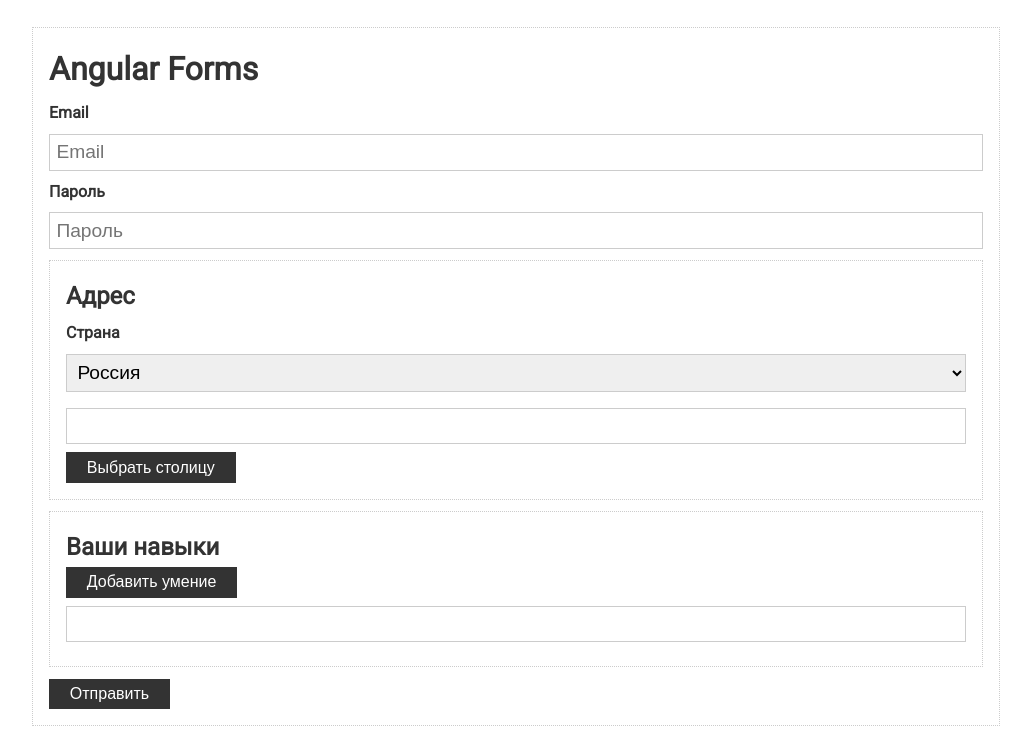
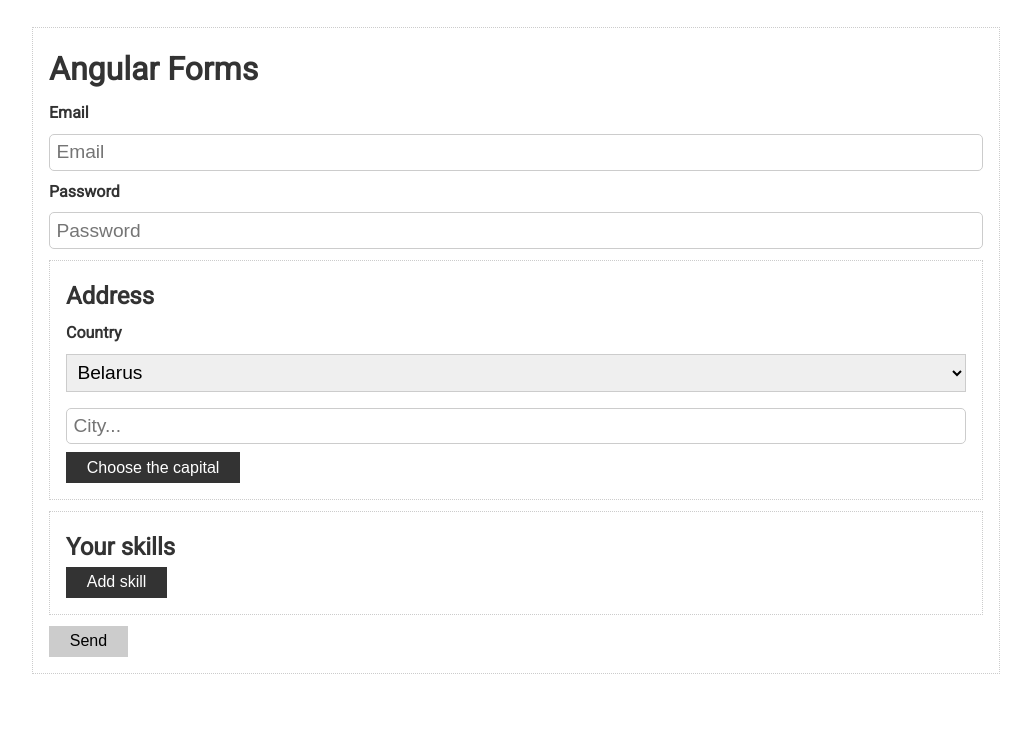
Before and after one commit to Alexey-Kleschov/Angular_Basics, an Angular app: page / in a window 1280 px wide. Shown: the top 748 px of the page, without its empty margins (124-1155 px from the left). Built offline with nearby package versions, Linux system fonts and the light colour scheme.

Commit message:
forms complete

```diff
--- a/src/app/app.component.html
+++ b/src/app/app.component.html
@@ -1,49 +1,76 @@
 <div class="container">
-  <form class="card">
+  <form class="card" [formGroup]='form' (ngSubmit)='submit()'>
     <h1>Angular Forms</h1>
 
     <div class="form-control">
       <label>Email</label>
-      <input type="text" placeholder="Email">
-      <div class="validation"></div>
+      <input type="text" placeholder="Email" formControlName='email'>
+      <div
+        class="validation"
+        *ngIf='form.get("email").invalid && form.get("email").touched'
+      >
+        <small *ngIf='form.get("email").errors.required'>
+          This field is required.
+        </small>
+        <small *ngIf='form.get("email").errors.email'>
+          Invalid email.
+        </small>
+        <small *ngIf='form.get("email").errors.restrictedEmail'>
+          This email is denied.
+        </small>
+        <small *ngIf='form.get("email").errors.uniqueEmail'>
+          This email is already exists.
+        </small>
+      </div>
     </div>
 
     <div class="form-control">
-      <label>Пароль</label>
-      <input type="password" placeholder="Пароль">
-      <div class="validation"></div>
+      <label>Password</label>
+      <input type="password" placeholder="Password" formControlName='password'>
+      <div
+        class="validation"
+        *ngIf='form.get("password").invalid && form.get("password").touched'
+      >
+        <small *ngIf='form.get("password").errors.required'>
+          This field is required.
+        </small>
+        <small *ngIf='form.get("password").errors.minlength'>
+          The password is too short. Min - {{form.get("password").errors.minlength.requiredLength}}
+          Now is {{form.get("password").errors.minlength.actualLength}}
+        </small>
+      </div>
     </div>
 
-    <div class="card">
-      <h2>Адрес</h2>
+    <div class="card" formGroupName='address'>
+      <h2>Address</h2>
 
       <div class="form-control">
-        <label>Страна</label>
+        <label>Country</label>
 
-        <select>
-          <option value="ru">Россия</option>
-          <option value="ua">Украина</option>
-          <option value="by">Беларусь</option>
+        <select formControlName='country'>
+          <option value="ru">Russia</option>
+          <option value="ua">Ukraine</option>
+          <option value="by">Belarus</option>
         </select>
       </div>
 
       <div class="form-control">
-        <input type="text">
+        <input type="text" formControlName='city' placeholder="City...">
       </div>
 
-      <button class="btn">Выбрать столицу</button>
+      <button class="btn" type="button" (click)='setCapital()'>Choose the capital</button>
     </div>
 
-    <div class="card">
-      <h2>Ваши навыки</h2>
-      <button class="btn">Добавить умение</button>
-      <div class="form-control">
-        <label></label>
-        <input type="text">
+    <div class="card" formGroupName='skills'>
+      <h2>Your skills</h2>
+      <button class="btn" type="button" (click)='addSkill()'>Add skill</button>
+      <div class="form-control" *ngFor='let control of form.get("skills")?.controls; let idx = index;'>
+        <label>Skill {{idx+1}}</label>
+        <input type="text" [formControlName]='idx'>
       </div>
     </div>
 
-    <button class="btn">Отправить</button>
+    <button class="btn" type="submit" [disabled]='form.invalid || form.pending'>Send</button>
 
   </form>
 </div>
--- a/src/app/app.component.scss
+++ b/src/app/app.component.scss
@@ -1,3 +1,13 @@
 p {
   font-size: 1.5rem;
 }
+
+input {
+  border-radius: 5px;
+  &.ng-invalid.ng-touched {
+    border: 3px solid red;
+  }
+  &.ng-valid.ng-touched{
+    border: 3px solid rgb(26, 231, 26);
+  }
+}
--- a/src/app/app.component.ts
+++ b/src/app/app.component.ts
@@ -1,10 +1,66 @@
-import { Component } from '@angular/core';
+import { Component, OnInit } from '@angular/core';
+import { FormArray, FormControl, FormGroup, Validators } from '@angular/forms';
+import { MyValidators } from './my.validators';
 
 @Component({
   selector: 'app-root',
   templateUrl: './app.component.html',
   styleUrls: ['./app.component.scss'],
 })
-export class AppComponent {
+export class AppComponent implements OnInit {
+
+  form: FormGroup;
+
+  ngOnInit(): void {
+    this.form = new FormGroup({
+      email: new FormControl('',
+        [
+          Validators.required,
+          Validators.email,
+          MyValidators.restrictedEmails
+        ],
+        [MyValidators.uniqueEmail]
+      ),
+      password: new FormControl(null,
+        [
+          Validators.required,
+          Validators.minLength(3),
+        ]
+      ),
+      address: new FormGroup({
+        country: new FormControl('by'),
+        city: new FormControl('', [Validators.required]),
+      }),
+      skills: new FormArray([]),
+    });
+  };
+
+  setCapital(): void {
+    const cityMap: Object = {
+      ru: 'Moscow',
+      by: 'Minsk',
+      ua: 'Kiev',
+    };
+    const cityKey = this.form.get('address').get('country').value;
+    const city = cityMap[cityKey];
+    this.form.patchValue({
+      address: {city}
+    });
+  };
+
+  addSkill(): void {
+    const control = new FormControl('', [Validators.required]);
+    // (<FormArray>this.form.get('skills')).push(control);
+    (this.form.get('skills') as FormArray).push(control);
+  };
+
+  submit(): void {
+    if(this.form.valid){
+      const formData = {... this.form.value};
+      console.log('FORM SUBMIT', formData);
+      console.log('FORM', this.form);
+      this.form.reset();
+    };
+  };
 
 };
--- a/src/app/app.module.ts
+++ b/src/app/app.module.ts
@@ -2,7 +2,7 @@
 import { NgModule } from '@angular/core';
 
 import { AppComponent } from './app.component';
-import { FormsModule } from '@angular/forms';
+import { FormsModule, ReactiveFormsModule } from '@angular/forms';
 
 @NgModule({
   declarations: [
@@ -10,7 +10,8 @@
   ],
   imports: [
     BrowserModule,
-    FormsModule
+    FormsModule,
+    ReactiveFormsModule
   ],
   providers: [
   ],
--- /dev/null
+++ b/src/app/my.validators.ts
@@ -0,0 +1,27 @@
+import { FormControl } from '@angular/forms';
+import { Observable } from 'rxjs';
+
+export class MyValidators {
+
+  static restrictedEmails(control: FormControl): { [key: string]: boolean } {
+    if(['test@mail.ru', 'admin@mail.ru'].includes(control.value)) {
+      return {
+        restrictedEmail: true
+      };
+    }
+    return null;
+  };
+
+  static uniqueEmail(control: FormControl): Promise<any> | Observable<any> {
+    return new Promise( resolve => {
+      setTimeout( () => {
+        if(control.value === 'async@mail.ru'){
+          resolve({
+            uniqueEmail: true
+          });
+        } else resolve(null);
+      }, 1500);
+    });
+  };
+
+};
```
